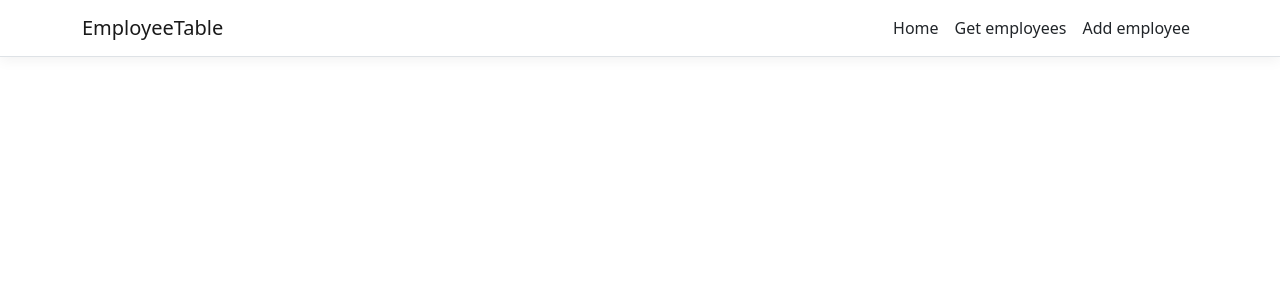
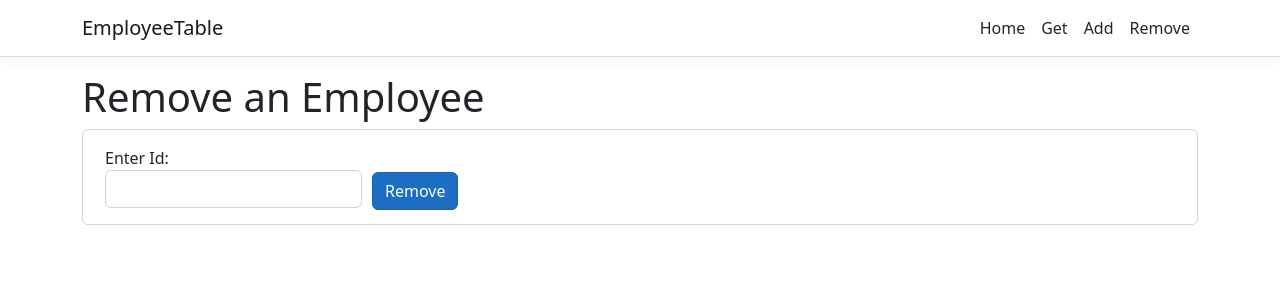
Before and after one commit to justinknguyen/Assignment-Full-Stack-2023, a React (Create React App) app in the folder EmployeeTable/EmployeeTable/ClientApp/: page /remove in a window 1280 px wide. Shown: the top 300 px of the page. Built offline with nearby package versions, Linux system fonts and the light colour scheme.

Commit message:
Created RemoveEmployee page
- Added navbar link and routes
- Minor comment typos and changes
- Salary field is now required

```diff
--- a/EmployeeTable/EmployeeTable/ClientApp/src/components/AddEmployee.js
+++ b/EmployeeTable/EmployeeTable/ClientApp/src/components/AddEmployee.js
@@ -1,7 +1,7 @@
 import { useState } from 'react';
 
 /**
- * Add an employeee to the database.
+ * Add an employee to the database.
  */
 const AddEmployee = () => {
     const [isSubmitted, setIsSubmitted] = useState(false);
@@ -12,9 +12,10 @@ const AddEmployee = () => {
         salary: ''
     });
 
-    // Post the form's data to the API
+    // Add the new employee from the form's data
     async function handleSubmit(event) {
         event.preventDefault();
+
         await fetch('api/employees', {
             method: 'POST',
             headers: {
@@ -39,10 +40,10 @@ const AddEmployee = () => {
                 }
             })
             .catch(err => {
-                // Network response error
                 console.error(err);
                 setSuccess(false);
             });
+
         setIsSubmitted(true);
     }
 
@@ -89,6 +90,7 @@ const AddEmployee = () => {
                             value={formData.salary}
                             onChange={handleInputChange}
                             className="form-control"
+                            required
                         />
                         </label>
                     </div>
@@ -96,10 +98,9 @@ const AddEmployee = () => {
                 </form>
             </div>
 
-            {/* Show result */}
             {isSubmitted ? (
                 success ? (
-                    <h2>Success!</h2>
+                    <h2>Added!</h2>
                 ) : (
                     <h2>Failed.</h2>
                 )
--- a/EmployeeTable/EmployeeTable/ClientApp/src/components/NavMenu.js
+++ b/EmployeeTable/EmployeeTable/ClientApp/src/components/NavMenu.js
@@ -33,10 +33,13 @@ export class NavMenu extends Component {
                 <NavLink tag={Link} className="text-dark" to="/">Home</NavLink>
               </NavItem>
               <NavItem>
-                <NavLink tag={Link} className="text-dark" to="/get-employees">Get employees</NavLink>
+                <NavLink tag={Link} className="text-dark" to="/get">Get</NavLink>
               </NavItem>
               <NavItem>
-                <NavLink tag={Link} className="text-dark" to="/add-employee">Add employee</NavLink>
+                <NavLink tag={Link} className="text-dark" to="/add">Add</NavLink>
+              </NavItem>
+              <NavItem>
+                <NavLink tag={Link} className="text-dark" to="/remove">Remove</NavLink>
               </NavItem>
             </ul>
           </Collapse>
--- /dev/null
+++ b/EmployeeTable/EmployeeTable/ClientApp/src/components/RemoveEmployee.js
@@ -0,0 +1,63 @@
+import { useState } from 'react';
+
+/**
+ * Remove an employee from the database.
+ */
+const RemoveEmployee = () => {
+    const [isSubmitted, setIsSubmitted] = useState(false);
+    const [success, setSuccess] = useState(false);
+
+    // Remove the employee based on Id
+    async function handleSubmit(event) {
+        event.preventDefault();
+        const id = event.target.id.value;
+
+        await fetch(`api/employees/${id}`, {
+            method: 'DELETE'
+        })
+            .then(res => {
+                if (res.ok) {
+                    // Employee removed
+                    console.log('Removed the employee successfully!');
+                    setSuccess(true);
+                    event.target.id.value = '';
+                } else {
+                    // Employee could not be removed
+                    console.error('Error removing the employee.');
+                    setSuccess(false);
+                }
+            })
+            .catch(err => {
+                console.error(err);
+                setSuccess(false);
+            });
+
+        setIsSubmitted(true);
+    }
+
+    return (
+        <>
+            <h1>Remove an Employee</h1>
+            <div className="form-control">
+                <form onSubmit={handleSubmit}>
+                    <label className='form-group'>
+                        Enter Id: <input type="text" name="id" className="form-control" required />
+                    </label>
+                    <button type="submit" className="btn btn-primary">Remove</button>
+                </form>
+            </div>
+
+            {isSubmitted ? (
+                success ? (
+                    <h2>Removed!</h2>
+                ) : (
+                    <h2>Failed.</h2>
+                )
+            ) : (
+                null
+            )}
+        </>
+    );
+}
+
+export default RemoveEmployee;
```
Also changed, not shown: EmployeeTable/EmployeeTable/ClientApp/src/AppRoutes.js (+7 -2 lines).
